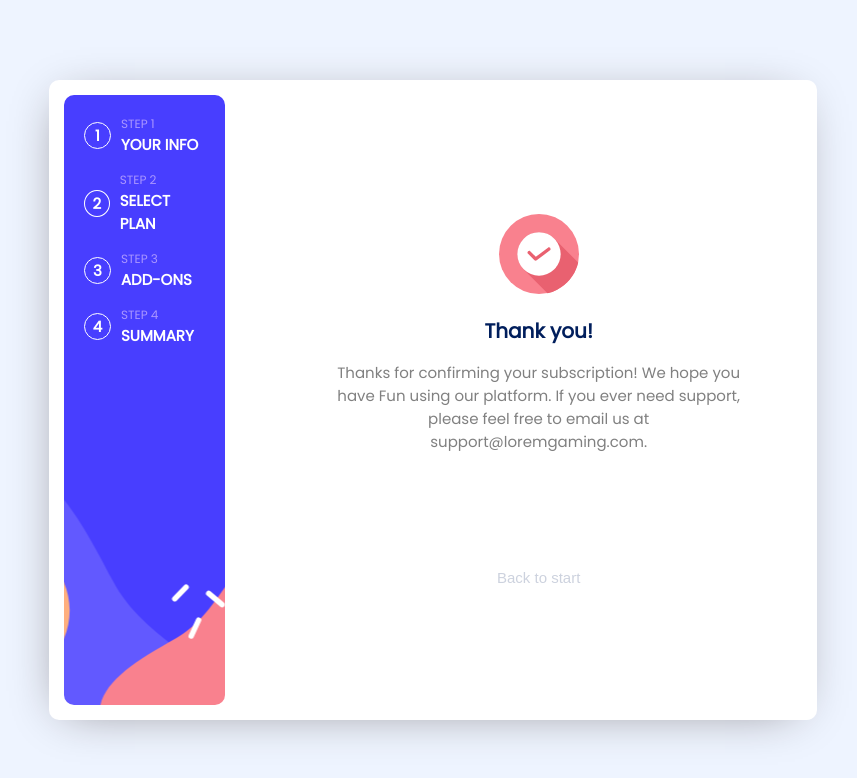
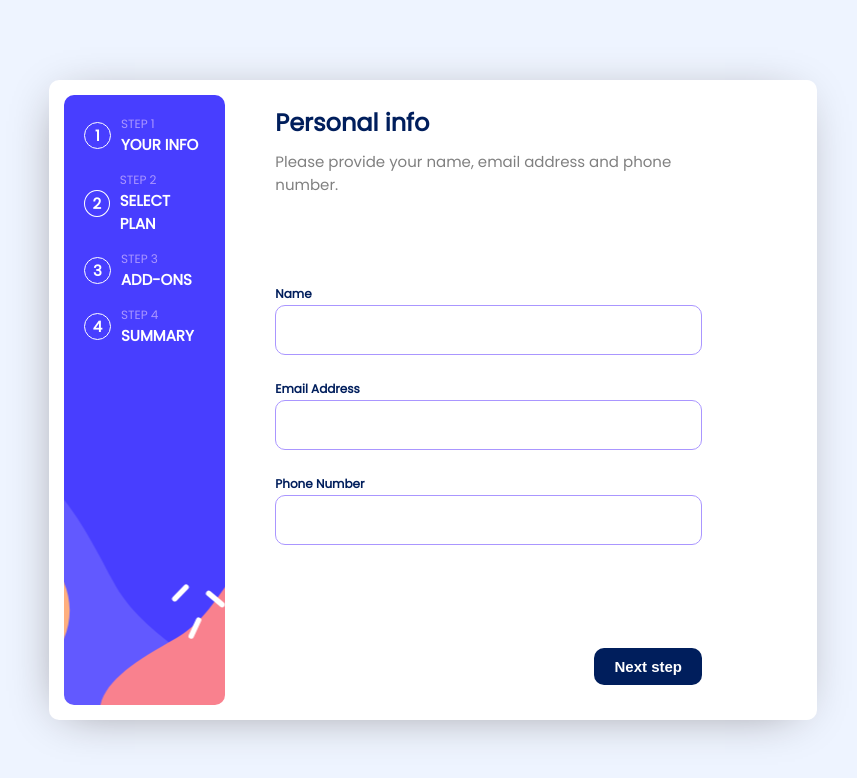
Before and after one commit to palinakarabovich/react-forms, a React (Create React App) app: page / in a window 1280 px wide. Shown: the top 778 px of the page, without its empty margins (207-1064 px from the left). Built offline with nearby package versions, Linux system fonts and the light colour scheme.

Commit message:
state created

```diff
--- a/src/components/App/App.tsx
+++ b/src/components/App/App.tsx
@@ -1,16 +1,22 @@
 import React from 'react';
 import styles from './App.module.css';
-import FirstPage from '../FirstPage/FirstPage';
 import Constructor from '../Constructor/Constructor';
 import Sidebar from '../Sidebar/Sidebar';
 import Checkout from '../Checkout/Checkout';
 
 function App() {
+
+  const [step, setStep] = React.useState<number>(1);
+
   return (
     <div className={styles.app}>
       <div className={styles.page}>
-        <Sidebar />
-        <Checkout />
+        <Sidebar step={step} />
+        {step > 4 ?
+          <Checkout />
+          :
+          <Constructor setStep={setStep} step={step} />
+        }
       </div>
     </div>
   );
--- a/src/components/Constructor/Constructor.tsx
+++ b/src/components/Constructor/Constructor.tsx
@@ -4,18 +4,40 @@ import styles from './Constructor.module.css'
 import SecondPage from '../SecondPage/SecondPage';
 import ThirdPage from '../ThirdPage/ThirdPage';
 import Summary from '../Summary/Summary';
+import { ConstructorProps } from '../../types/types';
 
-const Constructor: React.FC = () => {
-  return(
+const Constructor: React.FC<ConstructorProps> = ({ step, setStep }) => {
+
+  const handleForwardClick = () => {
+    setStep((prev) => prev + 1)
+  }
+
+  const handleBackClick = () => {
+    setStep((prev) => prev - 1)
+  }
+
+  return (
     <section className={styles.container}>
       <div className={styles.caption}>
         <h2 className={styles.title}>Personal info</h2>
         <p className={styles.paragraph}>Please provide your name, email address and phone number.</p>
       </div>
-    <Summary />
+      {
+        step === 1 && <FirstPage />
+      }
+      {
+        step === 2 && <SecondPage />
+      }
+      {
+        step === 3 && <ThirdPage />
+      }
+
+      {
+        step === 4 && <Summary />
+      }
       <div className={styles.buttons}>
-    <button className={styles.button__back}>Go back</button>
-    <button className={styles.button__next}>Next step</button>
+        <button className={styles.button__back} onClick={handleBackClick} style={step === 1 ? { visibility: 'hidden' } : {}}>Go back</button>
+        <button className={styles.button__next} onClick={handleForwardClick}>Next step</button>
       </div>
 
     </section>
--- a/src/components/Sidebar/Sidebar.tsx
+++ b/src/components/Sidebar/Sidebar.tsx
@@ -1,7 +1,9 @@
 import React from 'react';
 import styles from './Sidebar.module.css'
+import { SidebarProps } from '../../types/types';
 
-const Sidebar: React.FC = () => {
+const Sidebar: React.FC<SidebarProps> = ({ step }) => {
+
   return (
     <ul className={styles.sidebar}>
       <li className={styles.step}>
--- /dev/null
+++ b/src/types/types.ts
@@ -0,0 +1,10 @@
+import React from "react";
+
+export interface SidebarProps {
+  step: number,
+}
+
+export interface ConstructorProps {
+  setStep:  React.Dispatch<React.SetStateAction<number>>,
+  step: number
+}
```
Lines whose indentation alone changed are shown as unchanged.
